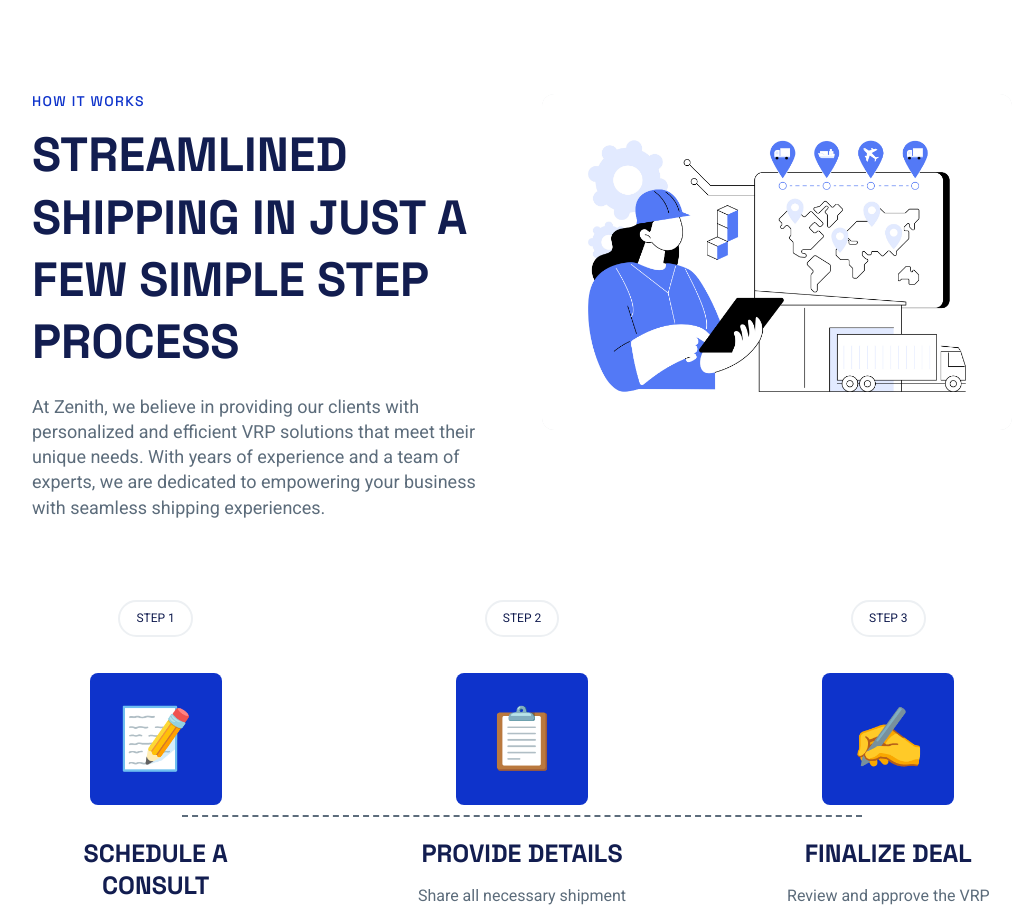
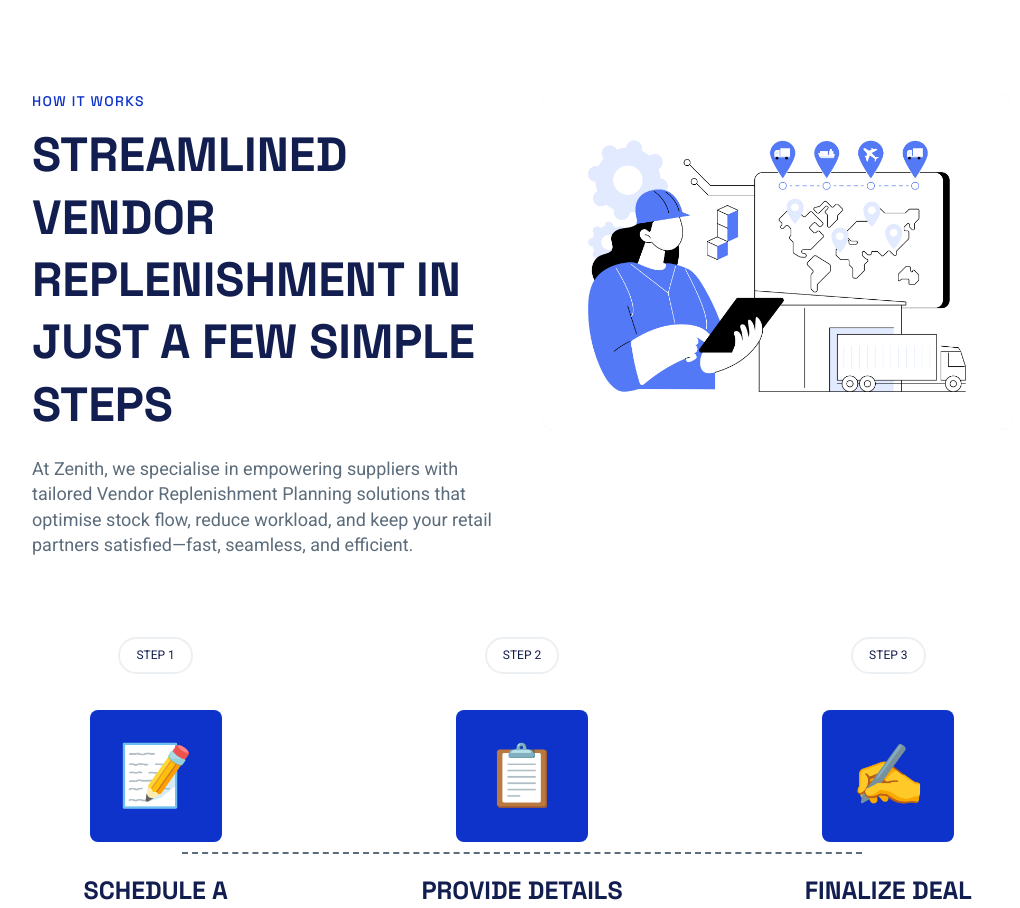
Before and after one commit to chamithdewmin/zenith-react, a React (Vite) app: page / in a window 1280 px wide. Shown: the part 3280-4188 px from the top of the page, without its empty margins (118-1138 px from the left). Built offline with nearby package versions, Linux system fonts and the light colour scheme.

Commit message:
change the details

```diff
--- a/src/components/HowItWorks.jsx
+++ b/src/components/HowItWorks.jsx
@@ -32,11 +32,11 @@
             <div className="how-it-works-title">
               <p className="how-it-works-subheading">HOW IT WORKS</p>
               <h2 className="how-it-works-heading">
-                Streamlined Shipping in Just a Few Simple Step process
+                Streamlined Vendor Replenishment in Just a Few Simple Steps
               </h2>
             </div>
             <p className="how-it-works-description">
-             At Zenith, we believe in providing our clients with personalized and efficient VRP solutions that meet their unique needs. With years of experience and a team of experts, we are dedicated to empowering your business with seamless shipping experiences.
+             At Zenith, we specialise in empowering suppliers with tailored Vendor Replenishment Planning solutions that optimise stock flow, reduce workload, and keep your retail partners satisfied—fast, seamless, and efficient.
             </p>
           </div>
           <div className="how-it-works-image">
```
